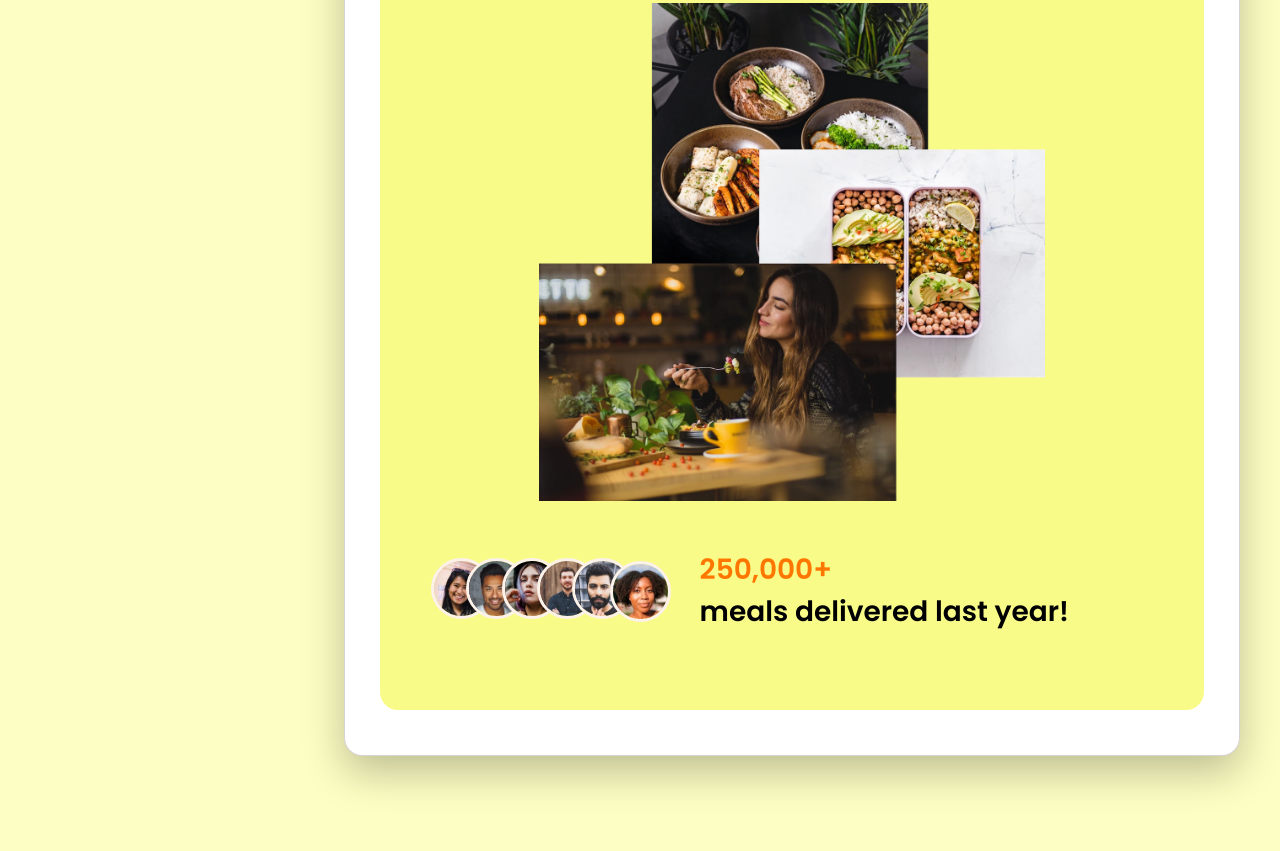
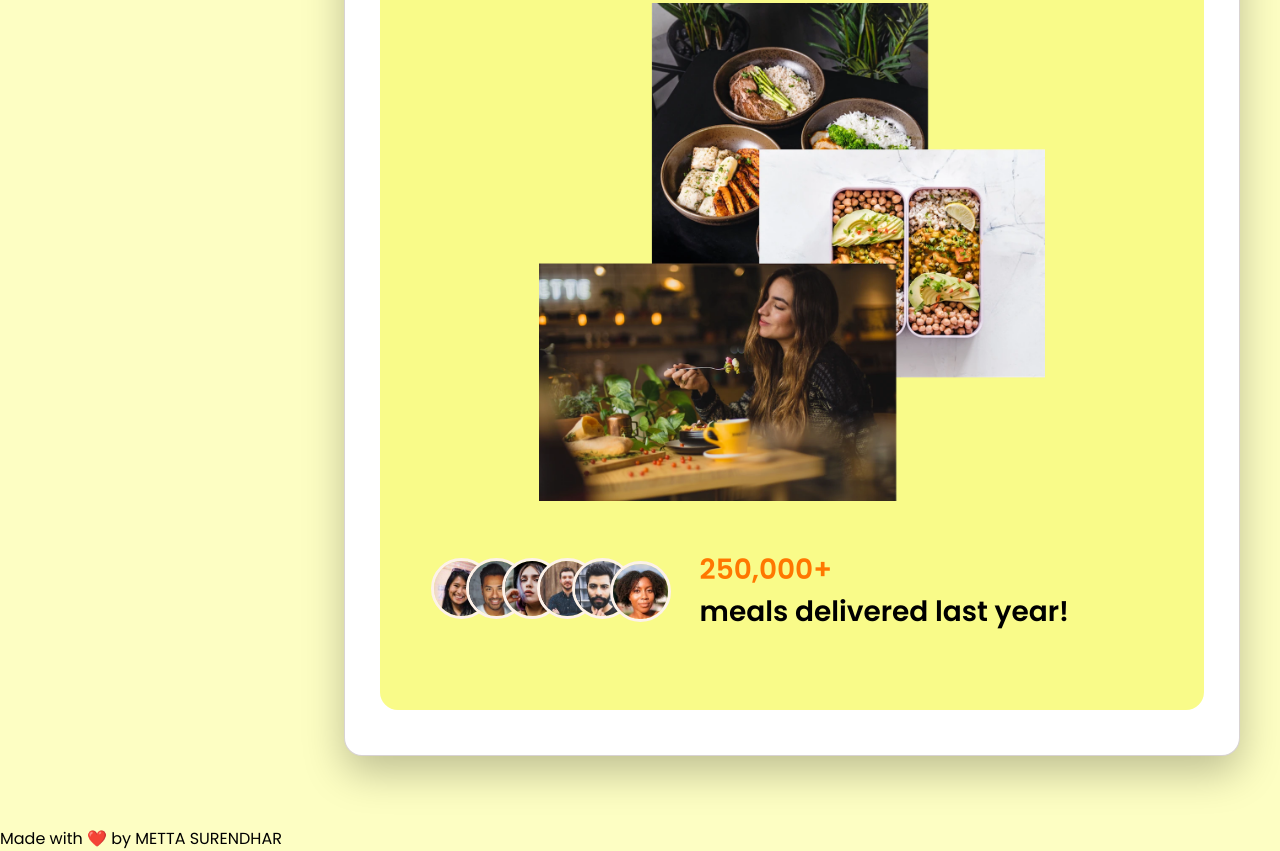
Before and after one commit to MettaSurendhar/Foodie, a plain HTML site: page index.html in a window 1280 px wide. Shown: the part 646-1497 px from the top of the page. Before the commit the page ends 1472 px from the top, so only its background shows below. Drawn offline with nearby package versions, Linux system fonts and the light colour scheme.

Commit message:
Updated footer in index.html

```diff
--- a/index.html
+++ b/index.html
@@ -538,6 +538,14 @@
   </main>
 
   <!--
+    - #FOOTER
+  -->
+
+  <footer>
+    Made with ❤️ by METTA SURENDHAR
+  </footer>
+
+  <!--
     - custom js link
   -->
   <script src="./assets/js/script.js"></script>
```
